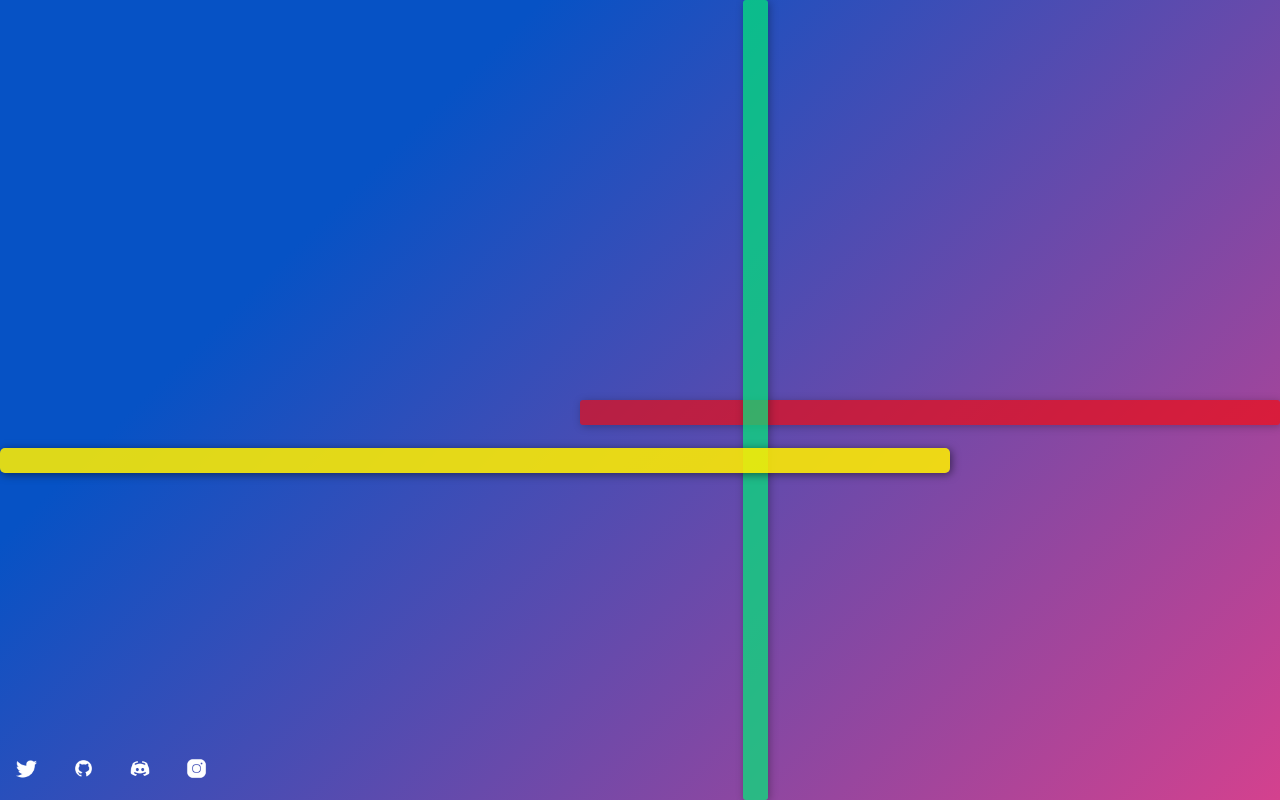
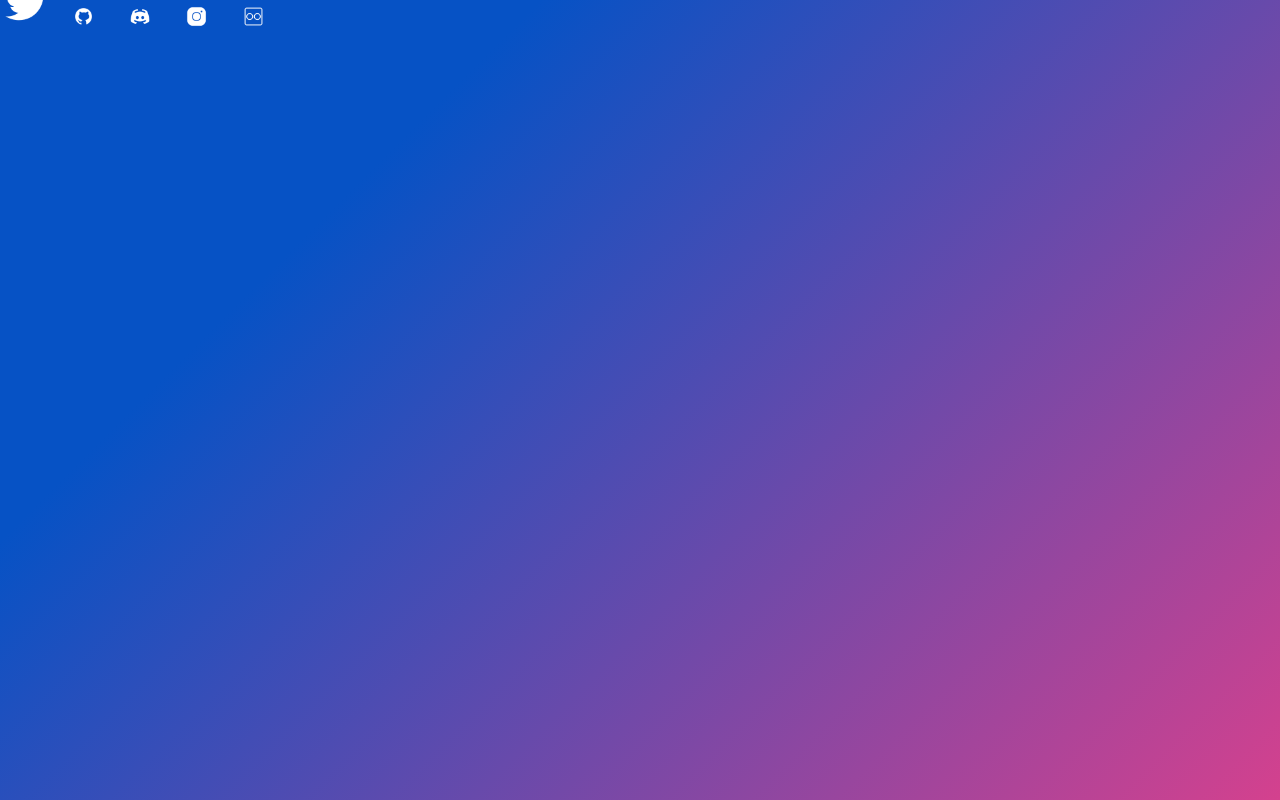
Before and after one commit to Gualdjouma/Animated-Social-Page-with-CSS-HTML, a plain HTML site: page index.html in a window 1280 px wide. Drawn offline with Linux system fonts and the light colour scheme.

Commit message:
Update index.html

```diff
--- a/index.html
+++ b/index.html
@@ -7,28 +7,27 @@
     <meta name="viewport" content="width=device-width, initial-scale=1.0">
     <title>Prince Idris </title>
     <link rel="stylesheet" href="main.css">
-    <link rel="icon" href="images/logo.png">
+    <link rel="icon" href="images/git.png">
 
 </head>
 
 <body>
 
     <div class="lines">
-        <div id="line1"></div>
-        <div id="line2"></div>
-        <div id="line3"></div>
+        <div class="line1"></div>
+        <div class="line2"></div>
+        <div class="line3"></div>
     </div>
 
-    <footer>
     <div class="social-links">
         <a href="https://twitter.com/idristrades" target="_blank"><img src="images/tw.png" alt=""></a>
         <a href="https://github.com/Gualdjouma" target="_blank"><img src="images/git.png" alt=""></a>
         <a href="#" target="_blank"><img src="images/disc.png" alt=""></a>
         <a href="https://instagram.com/idris.yyz" target="_blank"><img src="images/ig.png" alt=""></a>
+        <a href="https://flickr.com/gualdjouma" target="_blank"><img src="images/fl.png" alt=""></a>
 
     </div>
 
-    </footer>
 </body>
 
 </html>
```
Lines whose indentation alone changed are shown as unchanged.
